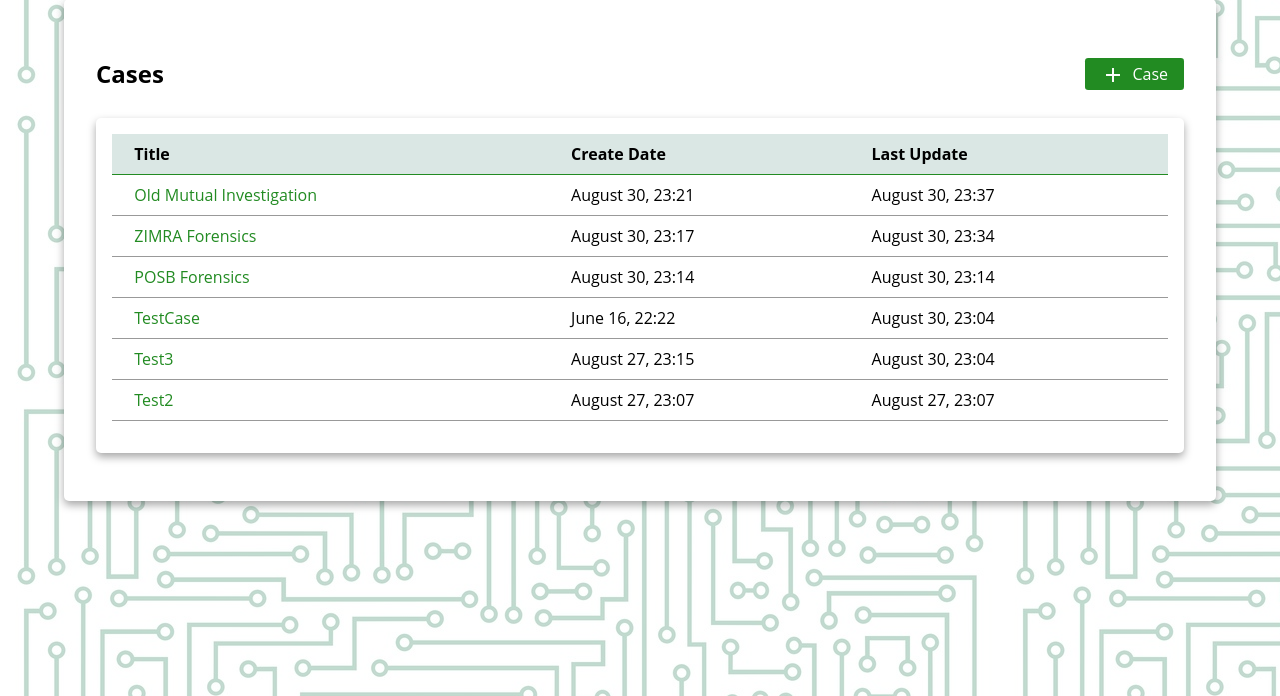
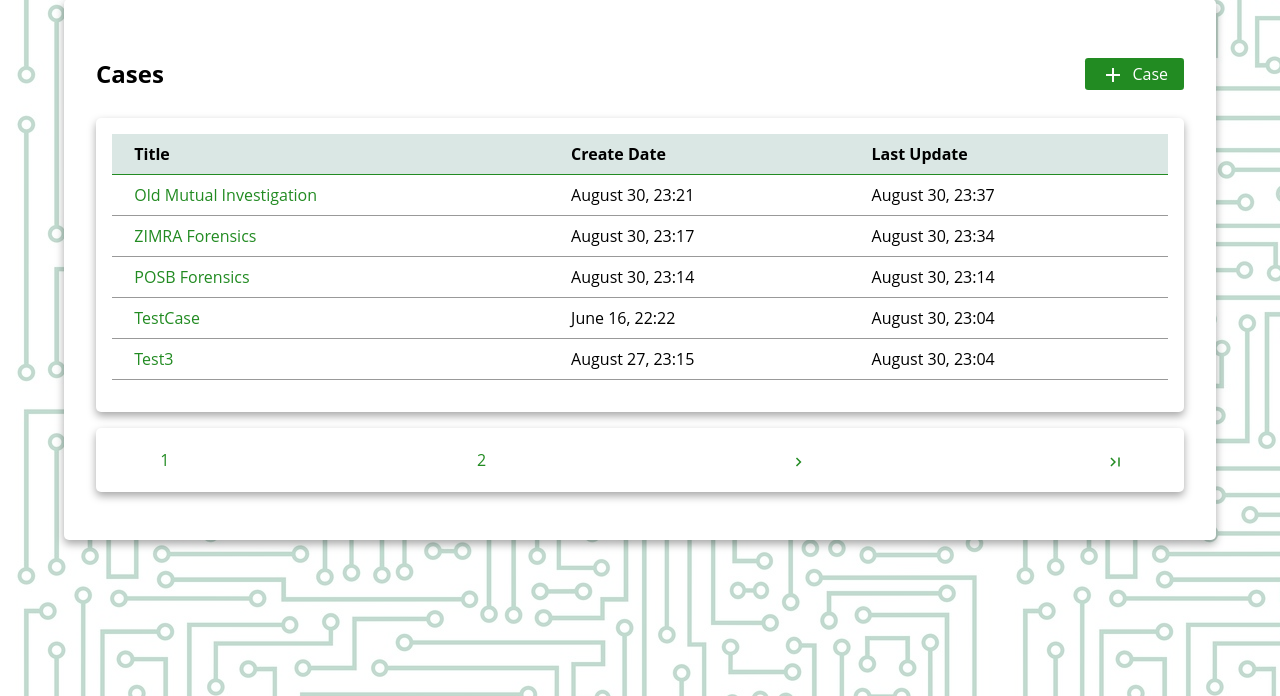
Before and after one commit to Fingolfin7/CyberSite, a Django app: page / in a window 1280 px wide. Shown: the part 104-800 px from the top of the page. Run offline with Django 3.2, Linux system fonts and the light colour scheme; data comes from the database, SQL or seed files in the repository; both versions use the stored data as it was after the commit; some libraries are stand-ins or nearby versions.

Commit message:
Bug fixes #1 + updating lastUpdated time
Bug fixes #1 + updating lastUpdated field on children model saves

```diff
--- a/core/forms.py
+++ b/core/forms.py
@@ -64,7 +64,7 @@
                    'reference': forms.Textarea(attrs={'class': 't-area issueReference', 'rows': '1',
                                                       'placeholder': 'Reference'}),
                    'cvss_rating': forms.NumberInput(attrs={'class': 'input-field issueRating', 'min': 0.0, 'max': 10.0,
-                                                           'step': 1.0, 'placeholder': "CVSS"})
+                                                           'step': 0.1, 'placeholder': "CVSS"})
                    }
 
         labels = {k: "" for k in fields}
--- a/core/templates/core/delete_issue.html
+++ b/core/templates/core/delete_issue.html
@@ -12,7 +12,7 @@
         </p>
 
         <div>
-          <a href="{% url 'cases' %}" class="plain-link" id="back">
+          <a href="{% url 'analysis' issue.case.id %}" class="plain-link" id="back">
             <button type="button" class="blue-grey button no-border">
                 <i class="material-icons md-18 no-padding">cancel</i>
                 Cancel
--- a/core/templates/core/home.html
+++ b/core/templates/core/home.html
@@ -97,7 +97,7 @@
                 <div class="inner-card">
                     <div class="flex-row">
                         {% if page_obj.has_previous %}
-                            <a href="?page=1" class="plain-link no-border button forestgreen width-10">
+                            <a href="?page=1" class="plain-link no-border button width-10">
                                 <i class="material-icons md-18 no-padding">first_page</i>
                             </a>
                             <a href="?page={{ page_obj.previous_page_number }}" class="plain-link no-border button width-10">
@@ -117,7 +117,7 @@
                             <a href="?page={{ page_obj.next_page_number }}" class="plain-link no-border button width-10">
                                 <i class="material-icons md-18 no-padding">navigate_next</i>
                             </a>
-                            <a href="?page={{ page_obj.paginator.num_pages }}" class="plain-link no-border button forestgreen width-10">
+                            <a href="?page={{ page_obj.paginator.num_pages }}" class="plain-link no-border button width-10">
                                 <i class="material-icons md-18 no-padding">last_page</i>
                             </a>
                         {% endif %}
--- a/core/templates/core/issues_list.html
+++ b/core/templates/core/issues_list.html
@@ -19,7 +19,7 @@
         <div class="flex-row">
             <span class="left"><h3><u>Analysis</u></h3></span>
             <span class="flex-row width-20" id="issues-corner-buttons">
-                <a class="plain-link" href="{% url 'generateReport' issues.0.case.id %}">
+                <a class="plain-link" href="{% url 'generateReport' case_id %}">
                     <button type="button" class="blue-grey button no-border">
                         <i class="material-icons">download</i>
                         Report
@@ -41,7 +41,7 @@
         </div>
 
         {% if is_paginated and page_obj.number == 1 or not is_paginated %}
-            <a class="forestgreen button-link no-border" href="{% url 'issue-create' issues.0.case.id %}" id="add-issue">
+            <a class="forestgreen button-link no-border" href="{% url 'issue-create' case_id %}" id="add-issue">
                  <i class="material-icons">add</i>
                  Add Issue
             </a>
@@ -110,7 +110,7 @@
         {% endif %}
 
         <div class="button-row">
-          <a href="{% url 'recon' issues.0.case.id %}" class="button-link" id="back">
+          <a href="{% url 'recon' case_id %}" class="button-link" id="back">
             <i class="material-icons md-18 no-padding">arrow_back</i>
             Back
           </a>
--- a/core/views.py
+++ b/core/views.py
@@ -34,7 +34,7 @@
     template_name = 'core/home.html'
     context_object_name = 'cases'
     ordering = ['-lastUpdate']
-    paginate_by = 7
+    paginate_by = 5
 
     def get_context_data(self, **kwargs):
         context = super().get_context_data(**kwargs)
@@ -68,12 +68,13 @@
     model = Cases
     context_object_name = 'case'
     template_name = 'core/delete_case.html'
-    success_url = '/'
+    #success_url = '/'
     success_message = 'Case Deleted'
 
     def delete(self, request, *args, **kwargs):
         messages.warning(self.request, self.success_message)
         return super(CaseDeleteView, self).delete(request, *args, **kwargs)
+
 
 def get_recon_tools(request, pk: int):
     recon_tools = json.loads(Cases.objects.get(id=pk).recon.tools)
@@ -91,6 +92,8 @@
 
         if recon_form.is_valid():
             recon_form.save()
+            if recon_form.has_changed():
+                reconInstance.case.save()  # update last saved date for case by saving the case
             return redirect('analysis', pk)
         else:
             for field in ['tools', 'passive_sources']:
@@ -140,6 +143,7 @@
     def get_context_data(self, **kwargs):
         context = super().get_context_data(**kwargs)
         context['title'] = "Analysis"
+        context['case_id'] = self.kwargs['pk']
         return context
 
 
@@ -150,9 +154,11 @@
 
     def post(self, request, *args, **kwargs):
         form = self.form_class(request.POST, request.FILES)
-        form.instance.case = Cases.objects.get(id=self.kwargs['case_pk'])
+        case = Cases.objects.get(id=self.kwargs['case_pk'])
+        form.instance.case = case
         if form.is_valid():
             issueInstance = form.save()
+            case.save()  # update last saved date for case by saving the case
             poc_images = POCFormSet(self.request.POST, self.request.FILES)
             if poc_images.is_valid():
                 poc_images.instance = issueInstance
@@ -160,6 +166,8 @@
                 return HttpResponseRedirect(self.get_success_url())
             else:
                 return self.form_invalid(form)
+        else:
+            return self.form_invalid(form)
 
     def get_success_url(self):
         return reverse('analysis', kwargs={'pk': self.kwargs['case_pk']})
@@ -179,7 +187,9 @@
 
     def form_valid(self, form):
         context = self.get_context_data()
-        form.instance.case = Cases.objects.get(id=self.kwargs['case_pk'])
+        case = Cases.objects.get(id=self.kwargs['case_pk'])
+        form.instance.case = case
+        case.save()  # update last saved date for case by saving the case
         poc_images = context['poc_images']
 
         if poc_images.is_valid():
@@ -210,6 +220,7 @@
 
     def delete(self, request, *args, **kwargs):
         messages.warning(self.request, self.success_message)
+        Cases.objects.get(id=self.kwargs['case_pk']).save()  # update last saved date for case by saving the case
         return super(IssueDeleteView, self).delete(request, *args, **kwargs)
 
     def get_success_url(self):
```
Also changed, not shown: db.sqlite3.
